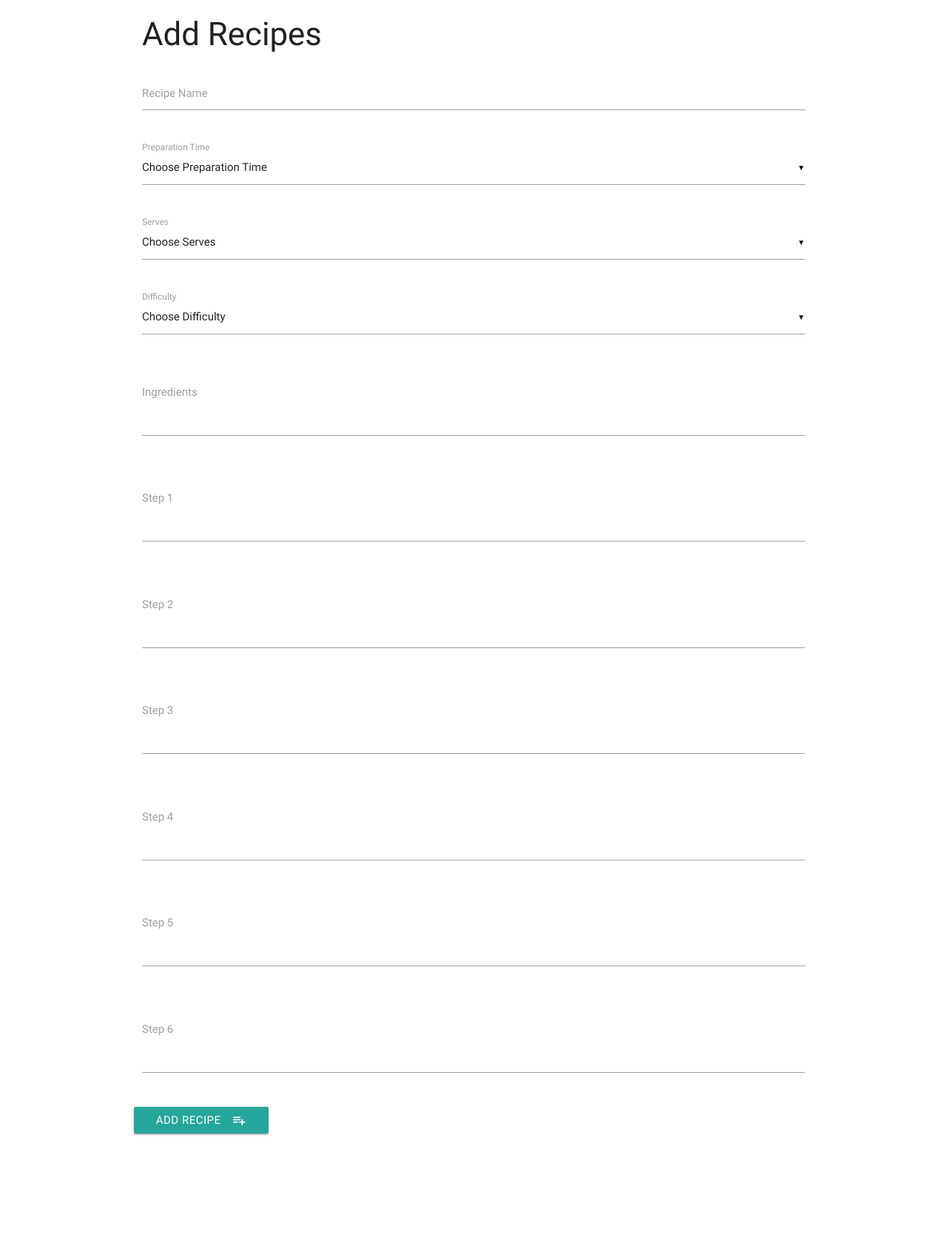
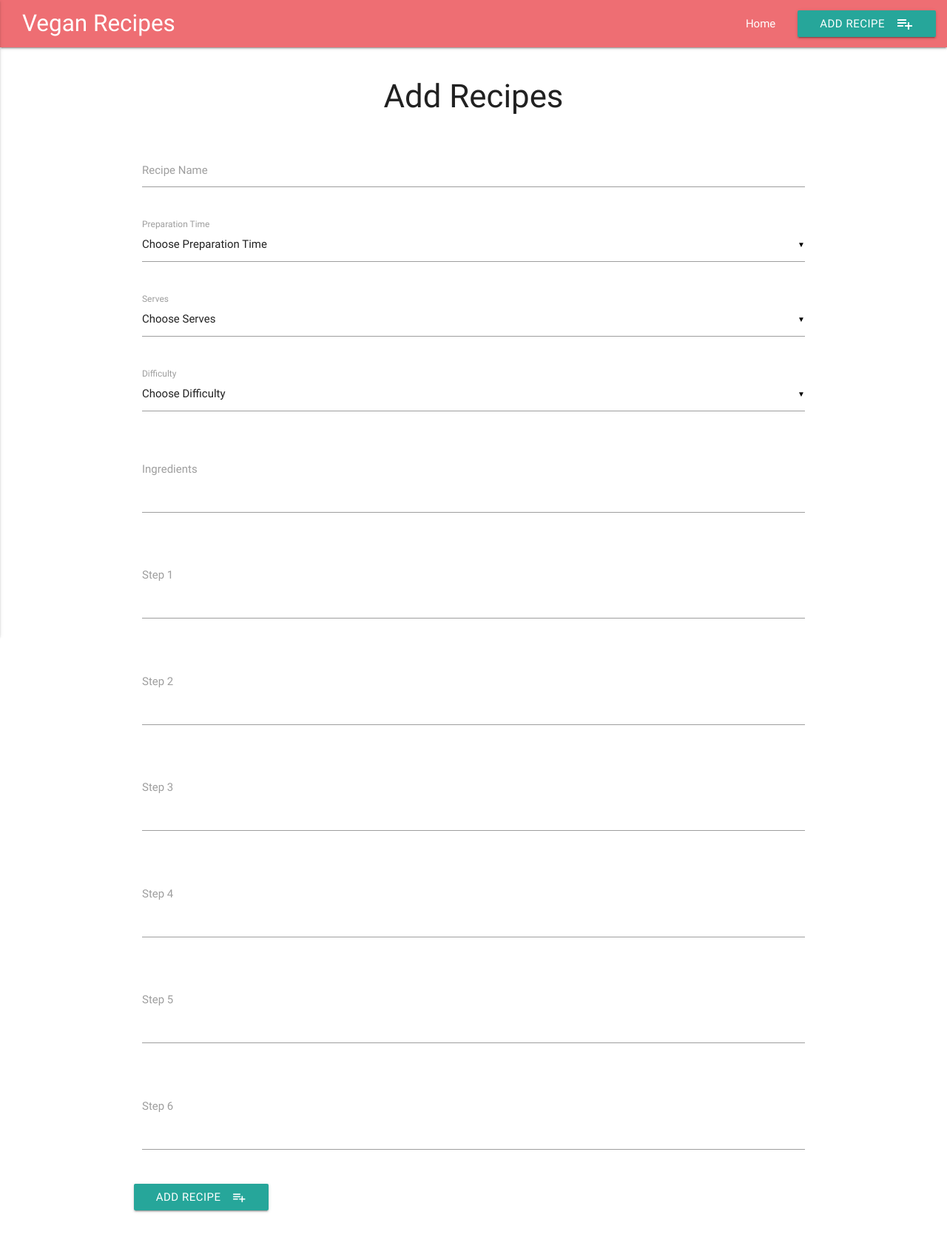
Before and after one commit to Code-Institute-Submissions/cookbook-jw, a Flask app: page /add_recipes in a window 1280 px wide. Shown: the whole page at 74% size. Before the commit the page ends 1535 px from the top, so only its background shows below. Run offline with Flask 2, Linux system fonts and the light colour scheme; data that the repository does not hold is empty; some libraries are stand-ins or nearby versions.

Commit message:
removed js and placed into js file

```diff
--- a/templates/base.html
+++ b/templates/base.html
@@ -2,19 +2,34 @@
 <html>
     <head>
         <link href="https://fonts.googleapis.com/icon?family=Material+Icons" rel="stylesheet">
-        <link rel="stylesheet"  href="https://cdnjs.cloudflare.com/ajax/libs/materialize/0.100.2/css/materialize.min.css">
+        <link rel="stylesheet" href="https://cdnjs.cloudflare.com/ajax/libs/materialize/0.100.2/css/materialize.min.css">
+        <link rel="stylesheet" href="{{url_for('static', filename='css/styles.css')}}" type="text/css">
     </head>
     <body>
+        <header>
+        <nav>
+            <div class="nav-wrapper">
+                <a href="{{url_for('show_recipes')}}" class="brand-logo">Vegan Recipes</a>
+                <a href="#" data-activates="mobile-demo" class="button-collapse"><i class="material-icons">menu</i></a>
+                <ul id="nav-mobile" class="right hide-on-med-and-down">
+                    <li><a href="{{url_for('show_recipes')}}">Home</a></li>
+                    <li><a href="{{url_for('add_recipes')}}"class="waves-effect waves-light btn">Add Recipe<i class="material-icons right">playlist_add</i></a></li>
+
+                </ul>
+                <ul class="side-nav" id="mobile-demo">
+                    <li><a href="{{url_for('show_recipes')}}">Home</a></li>
+                    <li><a href="{{url_for('add_recipes')}}"class="waves-effect waves-light btn">Add Recipe<i class="material-icons right">playlist_add</i></a></li>
+                </ul>
+            </div>
+        </nav>
+        </header>
+
         {% block content %}
         {% endblock %}
 
         <script src="https://cdnjs.cloudflare.com/ajax/libs/jquery/3.2.1/jquery.min.js"></script>
         <script src="https://cdnjs.cloudflare.com/ajax/libs/materialize/0.100.2/js/materialize.min.js"></script>
-        <script type="text/javascript">
-            $(document).ready(function(){
-                $('.collapsible').collapsible();
-                $('select').material_select();
-            });
+        <script src={{url_for('static', filename='js/cookbook.js')}}></script>
         </script>
     </body>
 </html>
```
